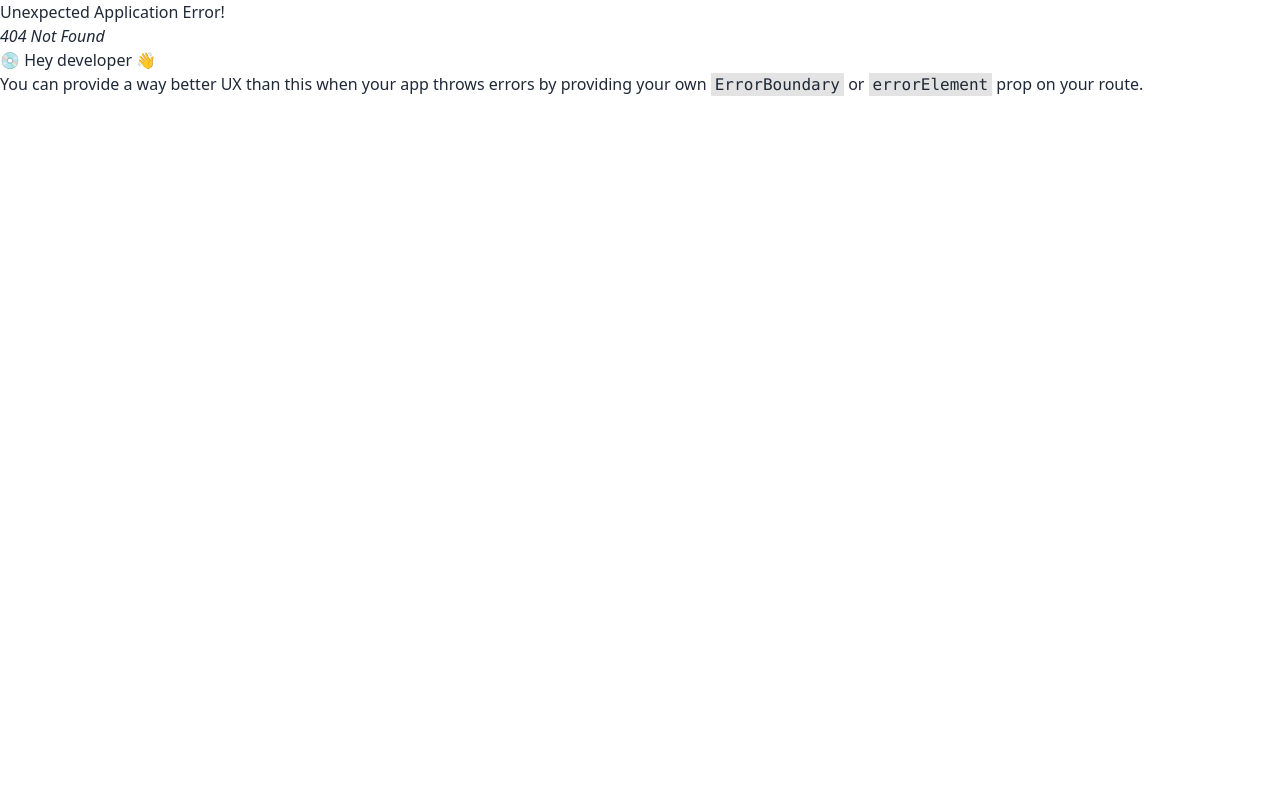
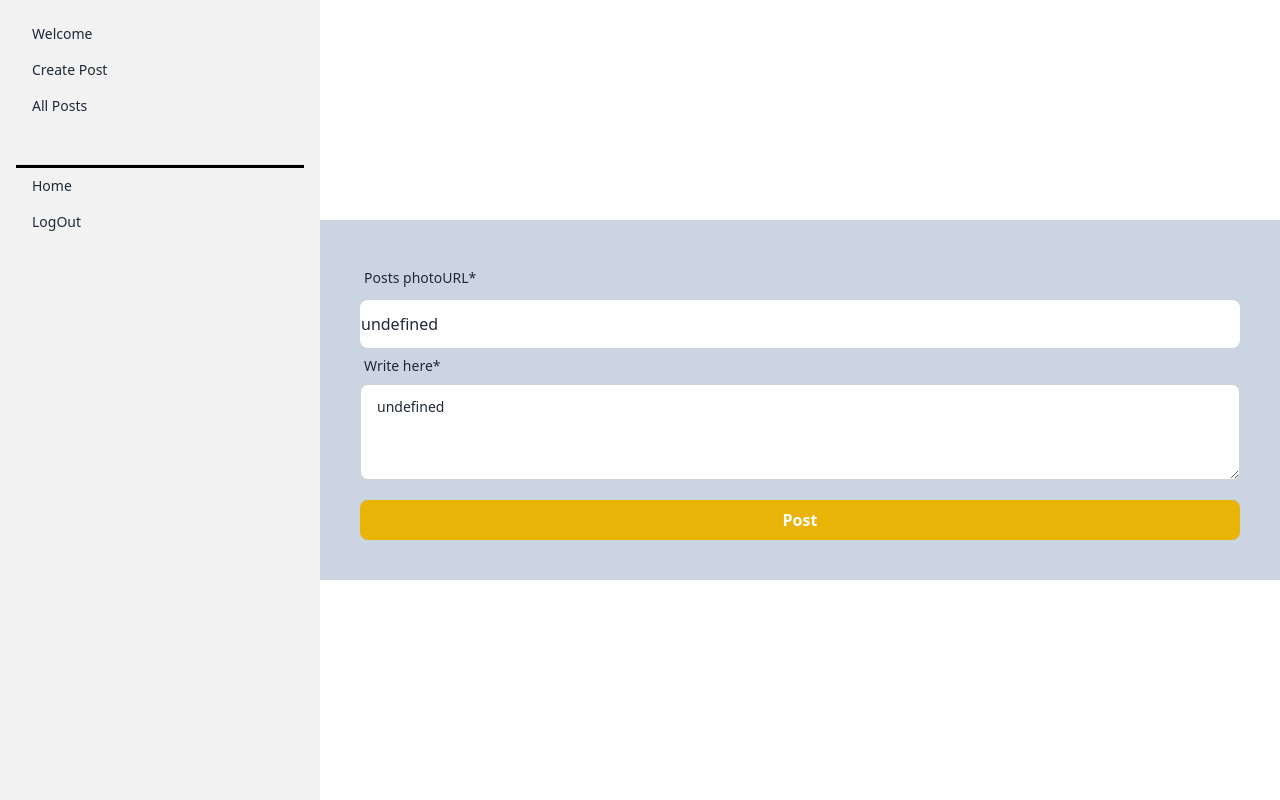
Before and after one commit to JannatunNimeNishat/banao-social-media-client, a React (Vite) app: page /dashboard/editPost/1 in a window 1280 px wide. Before the commit this address had no page. Built offline with nearby package versions, Linux system fonts and the light colour scheme; no server answers.

Commit message:
feature - add like feature added

```diff
--- /dev/null
+++ b/src/hooks/useGetAllPosts.jsx
@@ -0,0 +1,20 @@
+import { useEffect, useState } from "react";
+
+
+const useGetAllPosts = () => {
+
+    const [allPosts, setAllPosts] = useState()
+
+    useEffect(() => {
+        fetch('http://localhost:5000/all-posts')
+            .then(res => res.json())
+            .then(data => {
+                setAllPosts(data)
+            })
+    }, [])
+
+    return [allPosts]
+
+}
+
+export default useGetAllPosts;
--- a/src/hooks/useGetUser.jsx
+++ b/src/hooks/useGetUser.jsx
@@ -1,4 +1,4 @@
-import { useQuery } from "@tanstack/react-query";
+//import { useQuery } from "@tanstack/react-query";
 import { useEffect, useState } from "react";
 
 
@@ -37,11 +37,11 @@ const useGetUser = () => {
             .then(data => {
                 setLoading(false)
                 setUser(data)
-                console.log('from getUser hook', data);
+                //console.log('from getUser hook', data);
             })
     }, [getEmailFromLocal])
 
-    return [user]
+    return [user,loading]
 }
 
 export default useGetUser;
--- a/src/pages/Home/Home.jsx
+++ b/src/pages/Home/Home.jsx
@@ -1,9 +1,10 @@
+import Posts from "./Posts";
 
 
 const Home = () => {
     return (
         <div>
-            <h3>This is home</h3>
+            <Posts></Posts>
         </div>
     );
 };
--- /dev/null
+++ b/src/pages/Home/Post.jsx
@@ -0,0 +1,95 @@
+import { FaUserAlt, FaShare } from "react-icons/fa";
+import { AiFillHeart,AiOutlineHeart } from "react-icons/ai";
+import { BiComment } from "react-icons/bi";
+import { useState } from "react";
+const Post = ({ singlePost }) => {
+
+    console.log(singlePost);
+
+    const { _id, post_description, post_image, total_comments, total_like, user_email } = singlePost;
+    const [isLiked, setIsLiked] = useState(false);
+    const [initialLike, setInitialLike] = useState(total_like)
+
+
+
+    const handleAddLike = (_id) =>{
+        console.log(_id);
+        setIsLiked(!isLiked)
+        setInitialLike(total_like+1)
+
+        fetch(`http://localhost:5000/add-like/${_id}`,{
+            method:'PUT'
+        })
+        .then(res => res.json())
+        .then(data => console.log(data))
+
+    }
+
+
+    return (
+        <>
+            <div className=" rounded-xl  bg-slate-100">
+                <div className="  flex items-center gap-4 px-10 pt-8 pb-3  ">
+                    {/* img of the user */}
+
+                    <FaUserAlt className="h-10 w-10" />
+
+                    <div>
+                        <p>{user_email}</p>
+                        <p>25 June at 1:06 AM</p>
+                    </div>
+
+                </div>
+
+                <div className="px-8 pt-4 pb-8">
+                    <p className="">{singlePost?.post_description}</p>
+                </div>
+                <div className=" h-[400px]">
+                    <img className=" object-cover  h-full w-full" src={post_image} alt="" />
+                </div>
+
+                <div className="px-8 py-3">
+                    <div className="py-4">
+                        Likes: {initialLike}
+                    </div>
+                    <hr />
+                    <div className="py-3 px-16 flex justify-between">
+                        <button >
+                            <AiFillHeart onClick={()=>{handleAddLike(_id)}}
+                            className={`h-8 w-8 cursor-pointer  inline ${isLiked ? 'text-red-500 ': ''}`}
+
+                            /> <span className="">Like</span>
+                        </button>
+                        <p>
+                            <BiComment className="h-8 w-8  inline" /> <span className="">Comments</span>
+                        </p>
+                        <p>
+                            <FaShare className="h-8 w-8  inline" /> <span className="">Share</span>
+                        </p>
+
+                    </div>
+                    <hr />
+
+                    <form className=" py-5 flex gap-2">
+                        {/* <input type="text" placeholder="Write a comment..." name="" id="" /> */}
+                        <textarea className="w-full" name="" id="" cols="30" rows="2"></textarea>
+                        <input className="px-3 py-2 bg-yellow-500 text-white font-bold rounded-xl" type="submit" value="Post" />
+                    </form>
+
+                    <div>
+                    {
+                      /*   total_comments?.map((singleComment) => <p className="bg-slate-200 w-3/4 rounded-xl p-3" key={singleComment._id}>
+                            {singleComment}
+                        </p>) */
+                    }
+                    </div>
+                </div>
+            </div>
+            <br />
+            <br />
+
+        </>
+    );
+};
+
+export default Post;
--- /dev/null
+++ b/src/pages/Home/Posts.jsx
@@ -0,0 +1,36 @@
+import { useState } from "react";
+import useGetAllPosts from "../../hooks/useGetAllPosts";
+import Post from "./Post";
+
+
+const Posts = () => {
+    const [allPosts] = useGetAllPosts()
+    // console.log('allposts',allPosts);
+
+  /*   const [isLiked, setIsLiked] = useState(false);
+
+    const [initialLike, setInitialLike] = useState() */
+
+    /* const handleAddLike = (_id) =>{
+        console.log(_id);
+        setIsLiked(true)
+
+
+    } */
+    return (
+        <div className="w-8/12   mx-auto mt-5 ">
+            {
+                allPosts?.map(singlePost =><Post
+                    key={singlePost._id}
+                    singlePost={singlePost}
+                   /*  handleAddLike={handleAddLike}
+                    initialLike={initialLike}
+                    isLiked={isLiked} */
+                    >
+                    </Post>)
+            }
+        </div>
+    );
+};
+
+export default Posts;
--- /dev/null
+++ b/src/pages/SocialPost/EditPost/EditPost.jsx
@@ -0,0 +1,88 @@
+import { useEffect, useState } from "react";
+import { useNavigate, useParams } from "react-router-dom";
+
+import { useForm } from "react-hook-form";
+
+const EditPost = () => {
+
+    const { id } = useParams()
+
+    const { register, handleSubmit, reset } = useForm();
+    const [previousPost, setPreviousPost] = useState()
+    const navigate = useNavigate()
+
+
+    useEffect(() => {
+        fetch(`http://localhost:5000/get-a-post/${id}`)
+            .then(res => res.json())
+            .then(data => {
+                setPreviousPost(data)
+                console.log('edit ', data);
+
+            })
+    }, [id])
+
+
+
+    const onSubmit = (data) =>{
+
+        fetch(`http://localhost:5000/update-a-post/${id}`,{
+            method: 'PUT',
+            headers:{
+                'content-type':'application/json'
+            },
+            body: JSON.stringify(data)
+
+        })
+        .then(res => res.json())
+        .then(data => {
+            setPreviousPost(data)
+            console.log('edit ', data);
+            if(data.modifiedCount> 0){
+                //reset();
+                navigate('/dashboard/allPost')
+
+            }
+
+        })
+
+    }
+
+
+
+
+    return (
+        <div className="min-h-screen min-w-full  flex items-center  ">
+            <div className="w-full">
+                <form onSubmit={handleSubmit(onSubmit)} className="bg-slate-300 p-10">
+
+
+                    <div>
+                        <label className="label">
+                            <span className="label-text">Posts photoURL*</span>
+
+                        </label>
+                        <input type="text" className="file-input w-full  mt-1" defaultValue={`${previousPost?.post_image}`}
+                            {...register("image", { required: true })}
+                        />
+                    </div>
+                    <div className="form-control">
+                        <label className="label">
+                            <span className="label-text">Write here*</span>
+
+                        </label>
+                        <textarea className="textarea textarea-bordered h-24" defaultValue={`${previousPost?.post_description}`}
+                            {...register("post_description", { required: true })}
+                        ></textarea>
+
+                    </div>
+                    <div className="w-full text-center">
+                        <input className="mt-5  py-2 w-full bg-yellow-500 text-white font-bold rounded-lg cursor-pointer" type="submit" value="Post" />
+                    </div>
+                </form>
+            </div>
+        </div>
+    );
+};
+
+export default EditPost;
--- a/src/pages/SocialPost/GetAllPostByUser/GetAllPostByUser.jsx
+++ b/src/pages/SocialPost/GetAllPostByUser/GetAllPostByUser.jsx
@@ -2,7 +2,10 @@ import { useEffect, useState } from "react";
 import useGetUser from "../../../hooks/useGetUser";
 import { BsTrash } from "react-icons/bs";
 import { FaRegEdit } from "react-icons/fa";
+import { Link } from "react-router-dom";
+
 const GetAllPostByUser = () => {
+
     const [user] = useGetUser()
     const [posts, setPosts] = useState([])
 
@@ -11,12 +14,14 @@ const GetAllPostByUser = () => {
             .then(res => res.json())
             .then(data => {
                 setPosts(data)
-                console.log('from allusers ', data);
+                console.log('from specific user posts ', data);
             })
-    }, [user?.email])
+    }, [user])
+
+    //console.log('posts',posts);
+   // console.log('user',user?.email);
 
     const total_comment = posts?.reduce((sum,item) => sum + item?.total_comments , 0)
-
 
     const handleDelete = (_id)=>{
         console.log(_id);
@@ -25,7 +30,7 @@ const GetAllPostByUser = () => {
         })
         .then(res => res.json())
             .then(data => {
-                //setPosts(data)
+
                 console.log('delete ', data);
                 if(data.deletedCount> 0){
                     const reamingPosts = posts.filter(post => post._id !== _id);
@@ -40,8 +45,6 @@ const GetAllPostByUser = () => {
         <div className="min-h-screen min-w-full">
             <h3 className="text-2xl font-semibold my-5">Total posts: {posts?.length}</h3>
             <div>
-                {/* { */}
-
 
                 <div className="overflow-x-auto">
                     <table className="table">
@@ -62,7 +65,7 @@ const GetAllPostByUser = () => {
                         <tbody>
                             {/* row 1 */}
                             {
-                                posts.map((post, index) => <tr key={post._id}>
+                                posts?.map((post, index) => <tr key={post._id}>
                                     <th>
                                         {index + 1}
                                     </th>
@@ -92,9 +95,9 @@ const GetAllPostByUser = () => {
                                         </button>
                                     </th>
                                     <th>
-                                        <button className="btn btn-ghost btn-xs">
+                                        <Link to={`/dashboard/editPost/${post._id}`} className="btn btn-ghost btn-xs">
                                             <FaRegEdit className="text-green-500 h-4 w-4"/>
-                                        </button>
+                                        </Link>
                                     </th>
                                 </tr>)
                             }
@@ -103,7 +106,7 @@ const GetAllPostByUser = () => {
 
                     </table>
                 </div>
-                {/* } */}
+
             </div>
 
         </div>
--- a/src/pages/share/Navbar/Navbar.jsx
+++ b/src/pages/share/Navbar/Navbar.jsx
@@ -17,7 +17,7 @@ const Navbar = () => {
             .then(res => res.json())
             .then(data => {
                 setUser(data)
-                console.log('from use effect', data);
+                //console.log('from use effect', data);
             })
     }, [getEmailFromLocal])
 
@@ -47,6 +47,11 @@ const Navbar = () => {
         {
             user?.email && <li>
                 <Link to='/dashboard' >{user?.name}</Link>
+            </li>
+        }
+        {
+            user?.email && <li>
+                <Link to='/dashboard/createPost' >Create Post</Link>
             </li>
         }
 
--- a/src/router/Router.jsx
+++ b/src/router/Router.jsx
@@ -7,6 +7,7 @@ import Login from "../pages/Login/Login";
 import CreatePost from "../pages/CreatePost/CreatePost";
 import Dashboard from "../layouts/Dashboard/Dashboard";
 import GetAllPostByUser from "../pages/SocialPost/GetAllPostByUser/GetAllPostByUser";
+import EditPost from "../pages/SocialPost/EditPost/EditPost";
 
 const router = createBrowserRouter([
     {
@@ -38,6 +39,10 @@ const router = createBrowserRouter([
             {
                 path:'allPost',
                 element:<GetAllPostByUser></GetAllPostByUser>
+            },
+            {
+                path:'editPost/:id',
+                element:<EditPost></EditPost>
             }
         ]
     }
```
Also changed, not shown: .eslintrc.cjs.
